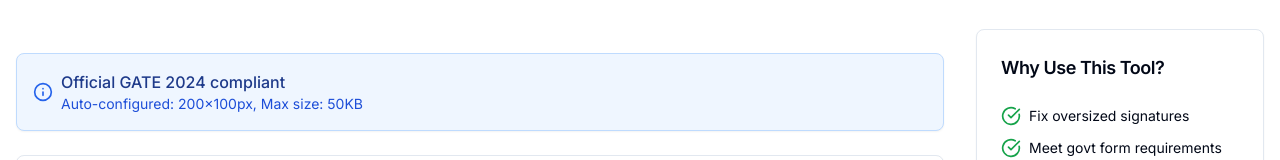
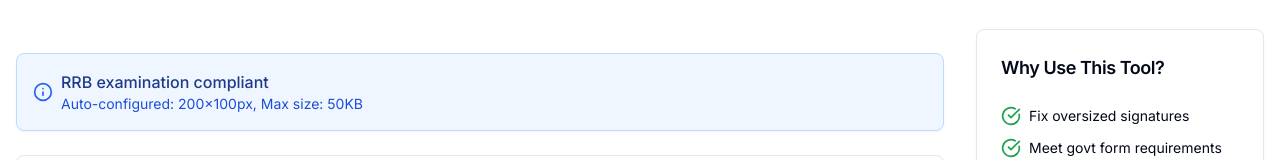
Before and after one commit to AnmolSharma-user/SignatureResize, a React (Vite) app: page /rrb-signature-resize in a window 1280 px wide. Shown: the part 255-415 px from the top of the page. Built offline with nearby package versions, Linux system fonts and the light colour scheme.

Commit message:
Fix: Incorrect content on RRB signature page
The content displayed on the RRB signature resize page was incorrectly showing GATE signature requirements. This commit fixes the issue by ensuring the correct content is displayed for RRB signatures.

```diff
--- a/src/pages/RrbSignatureResize.tsx
+++ b/src/pages/RrbSignatureResize.tsx
@@ -15,12 +15,12 @@ const RrbSignatureResize = () => {
     <TooltipProvider>
       <div className={`min-h-screen bg-white ${darkMode ? 'dark' : ''} font-inter`}>
         <Header darkMode={darkMode} setDarkMode={setDarkMode} />
-        <TabNavigation activeTab="gate" setActiveTab={() => {}} />
+        <TabNavigation activeTab="rrb" setActiveTab={() => {}} />
 
         <div className="container mx-auto px-2 sm:px-4 py-4 sm:py-8">
           <div className="grid grid-cols-1 lg:grid-cols-4 gap-4 lg:gap-8">
             <div className="lg:col-span-3 order-2 lg:order-1">
-              <MainContent activeTab="gate" />
+              <MainContent activeTab="rrb" />
             </div>
             <div className="lg:col-span-1 order-1 lg:order-2">
               <Sidebar />
```
